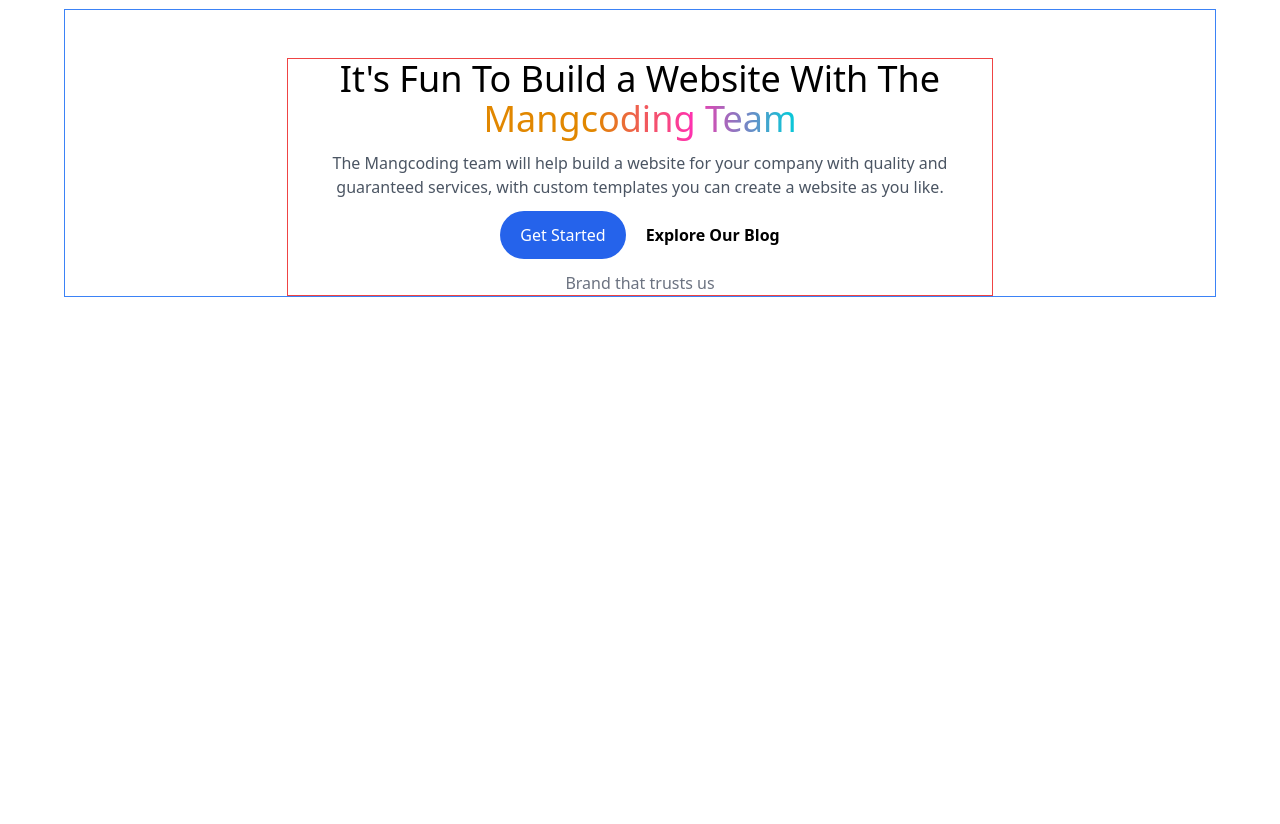
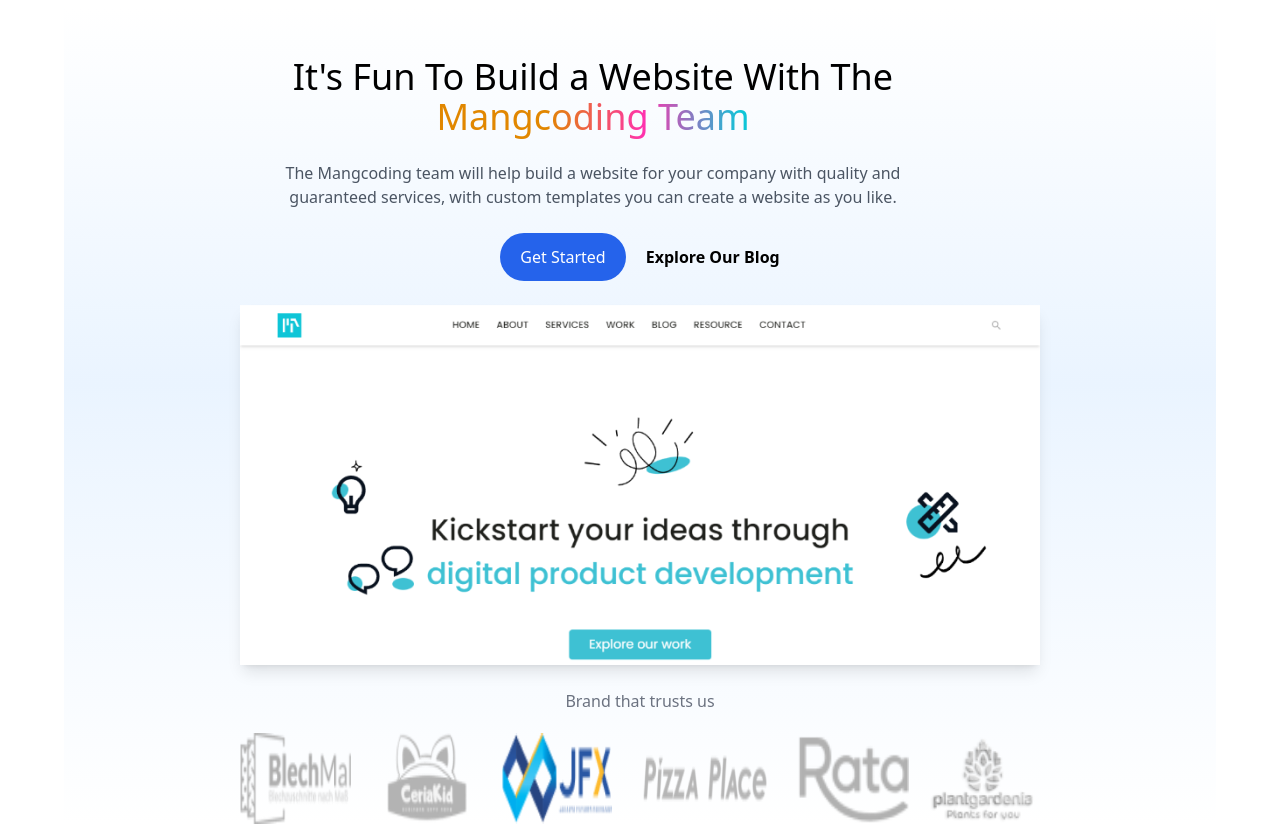
Before and after one commit to thesyamsulzaman/mangcoding-homepage, a website: page index.html in a window 1280 px wide. Shown: the part 63-887 px from the top of the page. Before the commit the page ends 800 px from the top, so only its background shows below. Drawn offline with nearby package versions, Linux system fonts and the light colour scheme.

Commit message:
feat: add images

```diff
--- a/index.html
+++ b/index.html
@@ -88,12 +88,13 @@
       </nav>
     </header>
     <section
-      class="max-w-[90%] mx-auto flex items-center justify-center border border-blue-500"
+      class="max-w-[90%] mx-auto flex items-center justify-center"
+      style="background: linear-gradient(180deg, #FFFFFF 0%, #EAF4FF 46.08%, #FFFFFF 100%);"
     >
       <div
-        class="border border-red-500 space-y-3 mt-12 max-w-[706px] text-center"
+        class="space-y-6 mt-12  text-center"
       >
-        <h1 class="text-4xl font-medium">
+        <h1 class="text-4xl font-medium max-w-[706px]">
           It's Fun To Build a Website With The
           <span
             style="
@@ -110,7 +111,7 @@
             Mangcoding Team
           </span>
         </h1>
-        <p class="text-gray-600">
+        <p class="text-gray-600 max-w-[706px]">
           The Mangcoding team will help build a website for your company with
           quality and guaranteed services, with custom templates you can create
           a website as you like.
@@ -123,9 +124,18 @@
           <a href="" class="font-bold">Explore Our Blog</a>
         </div>
 
+        <img src="./desktop.png" class="shadow-lg" alt="">
+
         <div class="mt-8">
           <h2 class="text-gray-500">Brand that trusts us</h2>
-          <div class="flex"></div>
+          <div class="flex space-x-5 mt-5">
+            <img class="w-full" src="./Image-1.png" alt="">
+            <img class="w-full" src="./Image-2.png" alt="">
+            <img class="w-full" src="./Image-3.png" alt="">
+            <img class="w-full"src="./Image-4.png" alt="">
+            <img class="w-full"src="./Image-5.png" alt="">
+            <img class="w-full"src="./Image-6.png" alt="">
+          </div>
         </div>
       </div>
     </section>
```
Also changed, not shown: Image-5.png (added), desktop.png (added), image-1.png (added), image-2.png (added), image-3.png (added), image-4.png (added), image-6.png (added).
